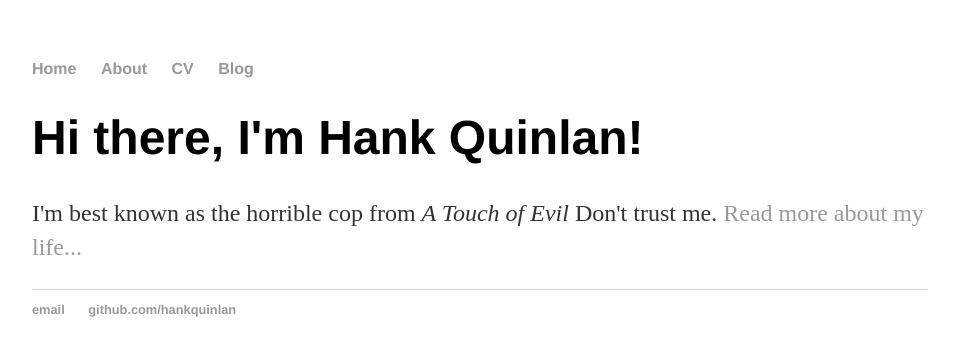
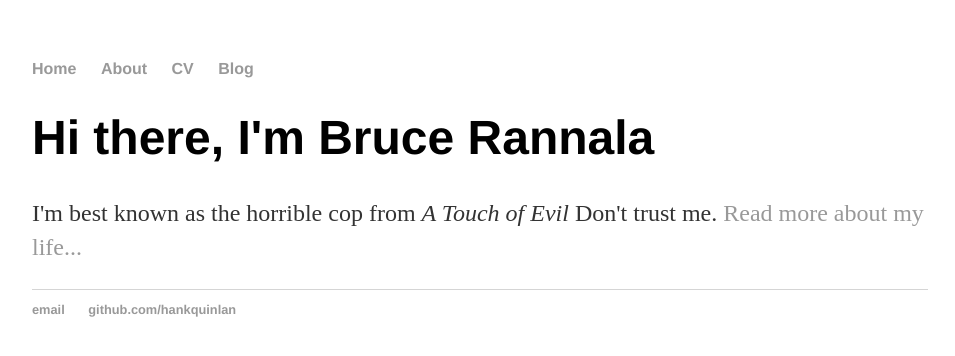
Before and after one commit to brannala/brannala.github.io, a Jekyll site: the page built from index.html, in a window 1280 px wide. Shown: the top 356 px of the page, without its empty margins (160-1115 px from the left). Built offline with Jekyll 4.4.1, drawn with Linux system fonts in a browser that asks for light colours.

Commit message:
Update index.html

```diff
--- a/index.html
+++ b/index.html
@@ -3,6 +3,6 @@ layout: default
 title: Hank Quinlan, Horrible Cop
 ---
 <div class="blurb">
-	<h1>Hi there, I'm Hank Quinlan!</h1>
+	<h1>Hi there, I'm Bruce Rannala</h1>
 	<p>I'm best known as the horrible cop from <em>A Touch of Evil</em> Don't trust me. <a href="/about">Read more about my life...</a></p>
 </div><!-- /.blurb -->
```
